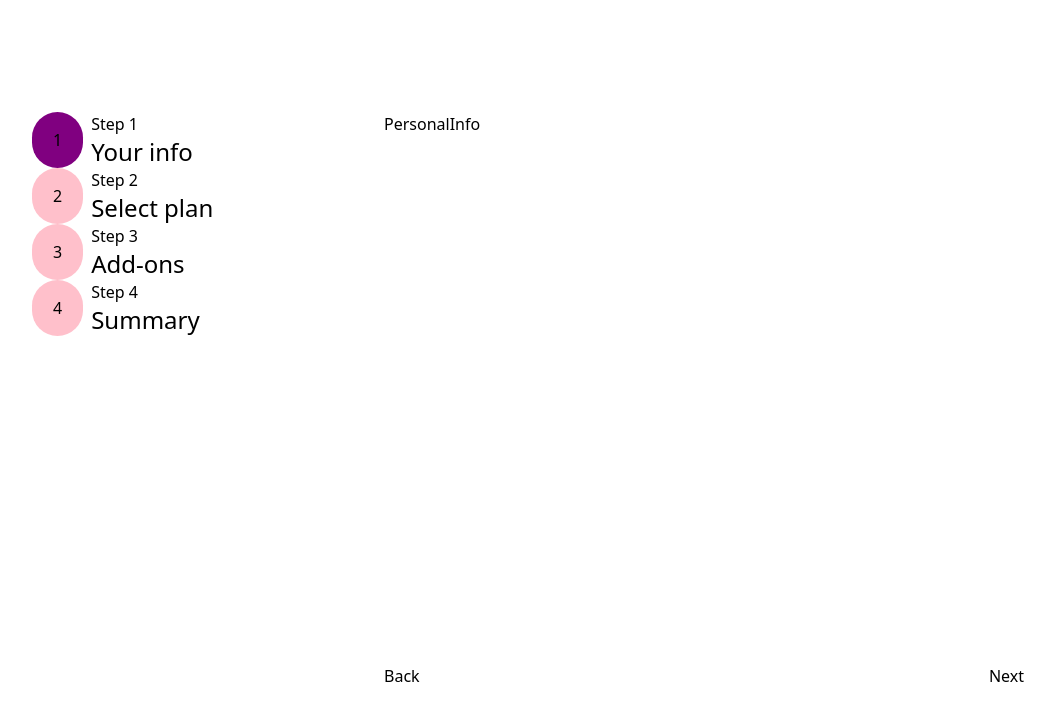
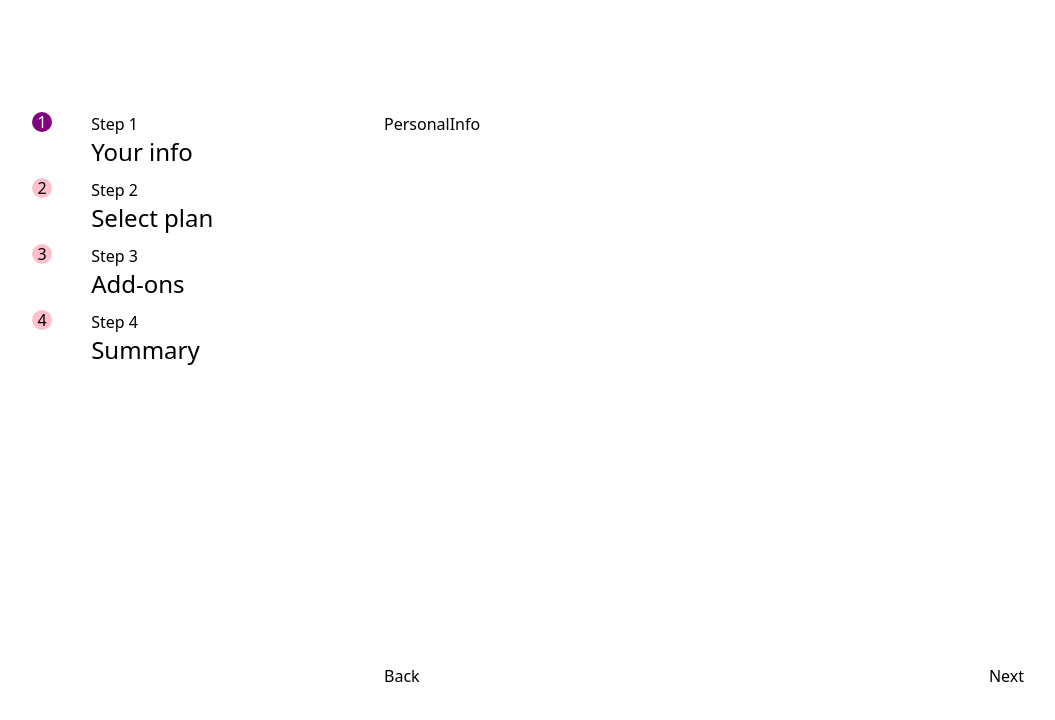
Before and after one commit to itksweb/multi-step-form-react, a React (Vite) app: page / in a window 1280 px wide. Shown: the top 720 px of the page, without its empty margins (112-1167 px from the left). Built offline with nearby package versions, Linux system fonts and the light colour scheme.

Commit message:
Side steps display coming along

```diff
--- a/src/components/Sidebar.jsx
+++ b/src/components/Sidebar.jsx
@@ -8,8 +8,8 @@ const sideData = [
 const Step = ({item, step}) => {
 
   return (
-    <div className="grid grid-cols-5 gap-2">
-      <div className={`col-span-1 p-2 rounded-full ${step === item[1] ? "bg-[purple]":"bg-[pink]"} flex justify-center items-center`}>
+    <div className="grid grid-cols-5 gap-2 mb-2.5">
+      <div className={`col-span-1 p-2 rounded-full ${step === item[1] ? "bg-[purple] text-white":"bg-[pink]"} flex justify-center items-center size-5`}>
         {item[1]}
       </div>
       <div className="col-span-4">
```
